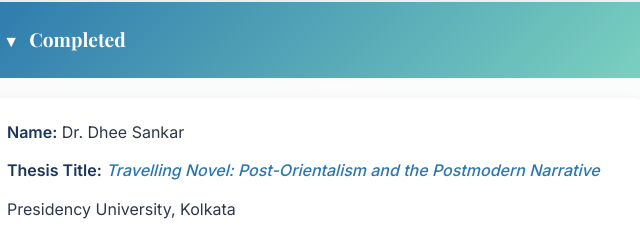
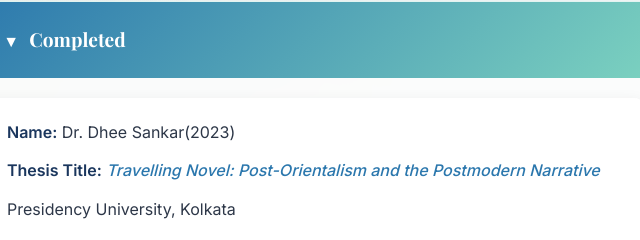
Before and after one commit to Avichal-Sinha/Anupama_Maam_website, a plain HTML site: page students.html in a window 1280 px wide. Shown: the part 287-527 px from the top of the page, 533-1173 px from the left. Drawn offline with nearby package versions, Linux system fonts and the light colour scheme.

Commit message:
Update students.html

```diff
--- a/students.html
+++ b/students.html
@@ -493,7 +493,7 @@
       <details open>
         <summary><h3>Completed</h3></summary>
         <div class="student-card">
-          <p><strong>Name:</strong> Dr. Dhee Sankar</p>
+          <p><strong>Name:</strong> Dr. Dhee Sankar(2023)</p>
           <p><strong>Thesis Title:</strong> <span class="thesis">Travelling Novel: Post-Orientalism and the Postmodern Narrative</span></p>
           <p> Presidency University, Kolkata</p>
         </div>
@@ -594,4 +594,5 @@
     });
   </script>
 </body>
+
 </html>
```
